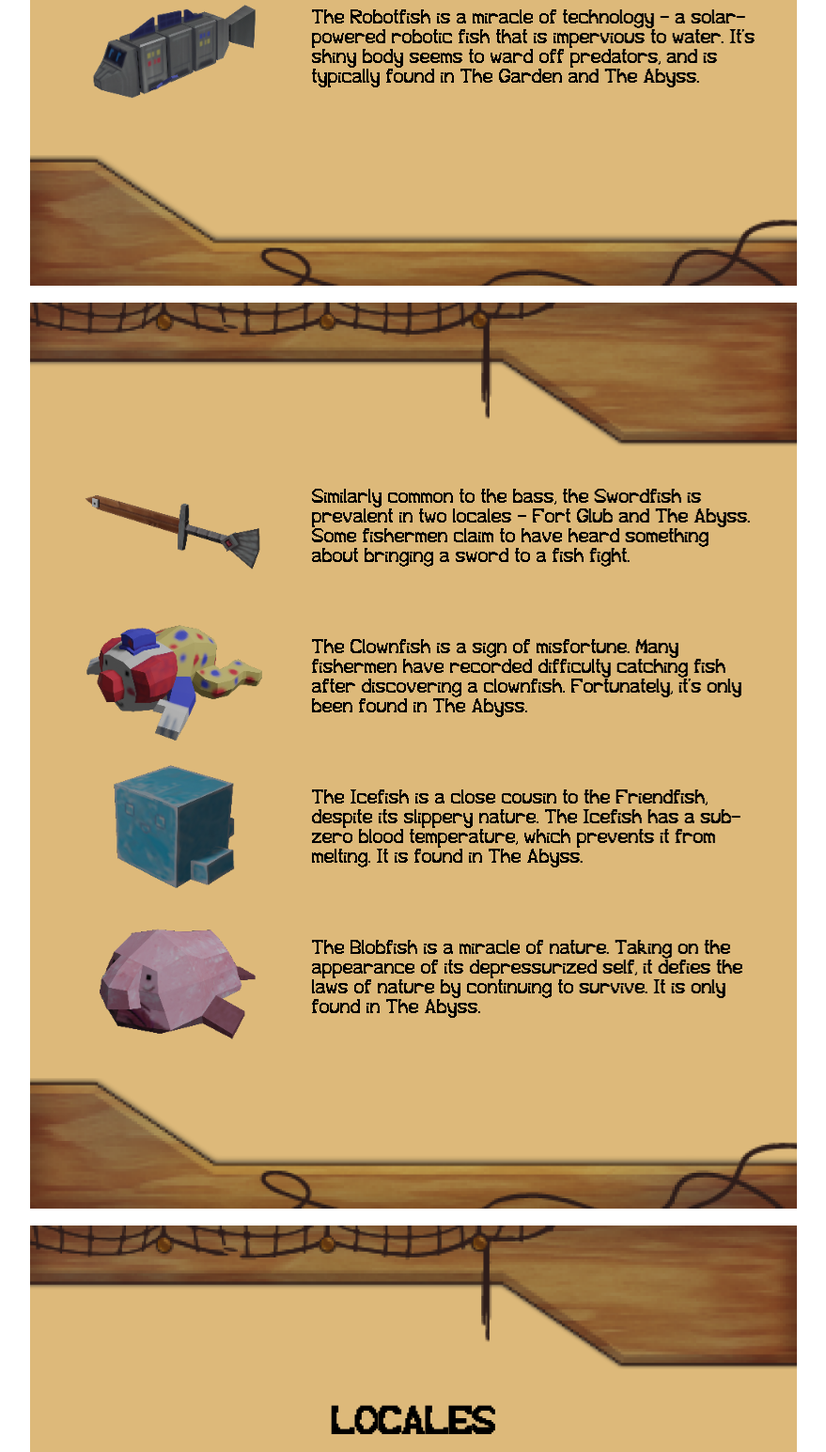
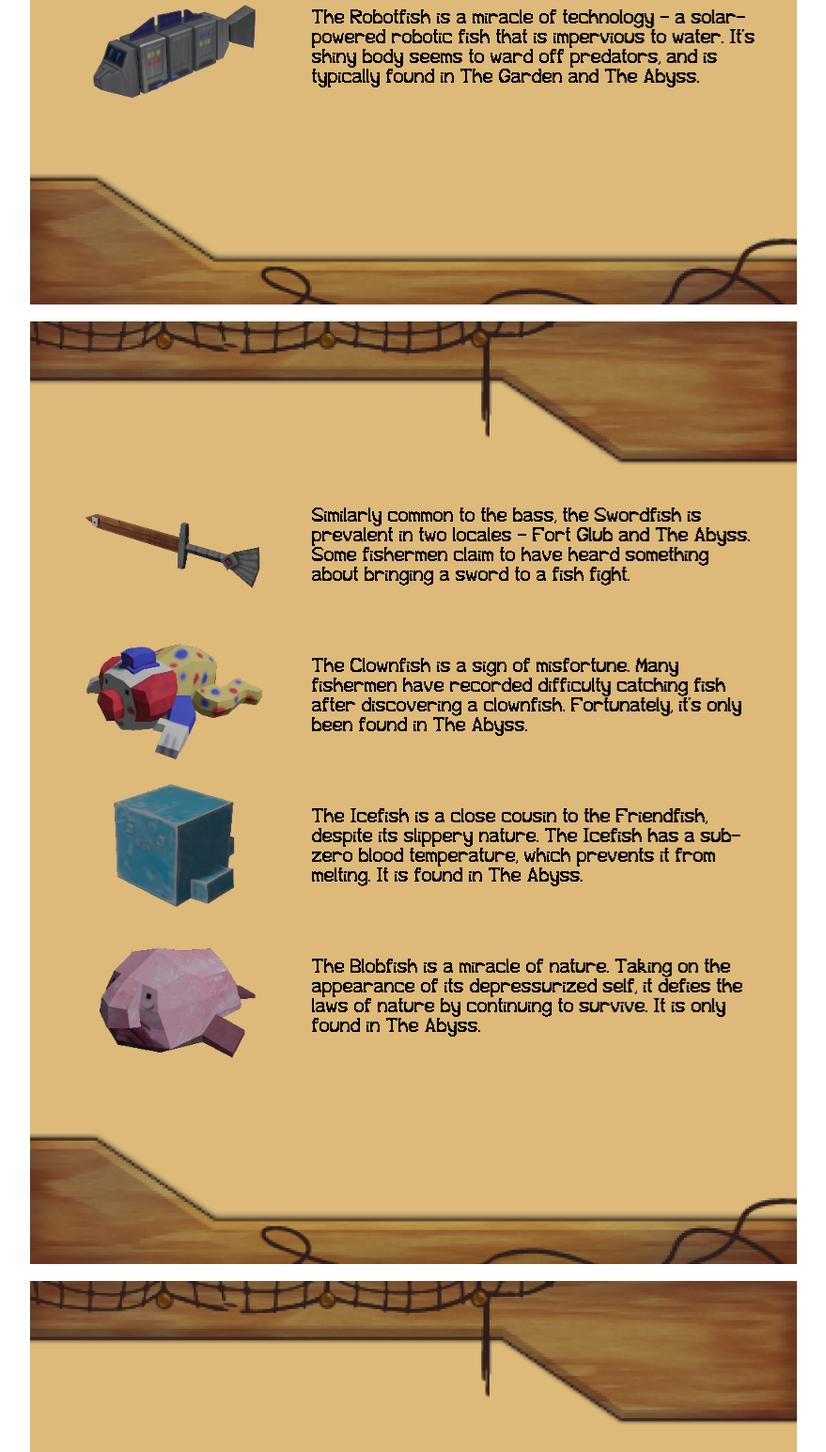
Before and after one commit to termination54/website, a plain HTML site: page manual.html in a window 1280 px wide. Shown: the part 2980-4525 px from the top of the page at 94% size, without its empty margins (200-1079 px from the left). Drawn offline with nearby package versions, Linux system fonts and the light colour scheme; files whose address does not match are found by name.

Commit message:
padding adjust

```diff
--- a/manual.html
+++ b/manual.html
@@ -109,7 +109,7 @@
 			<p> The Robotfish is a miracle of technology - a solar-powered robotic fish that is impervious to water. It's shiny body seems to ward off predators, and is typically found in The Garden and The Abyss.</p></div>
 		</section>
 	</center>
-	<img src="images/manual/bottom_bar_mirror.png" style="padding-top: 40px;">
+	<img src="images/manual/bottom_bar_mirror.png" style="padding-top: 60px;">
 
 	<br class="no-print">
 
@@ -133,7 +133,7 @@
 			<p> The Blobfish is a miracle of nature. Taking on the appearance of its depressurized self, it defies the laws of nature by continuing to survive. It is only found in The Abyss.</p></div>
 		</section>
 	</center>
-	<img src="images/manual/bottom_bar_mirror.png" style="padding-top: 20px;">
+	<img src="images/manual/bottom_bar_mirror.png" style="padding-top: 59px;">
 
 	<br class="no-print">
 	<!--page 5-->
```
